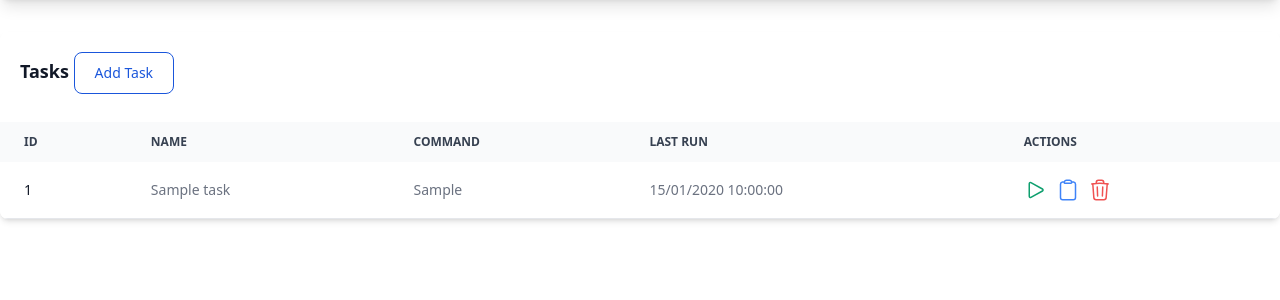
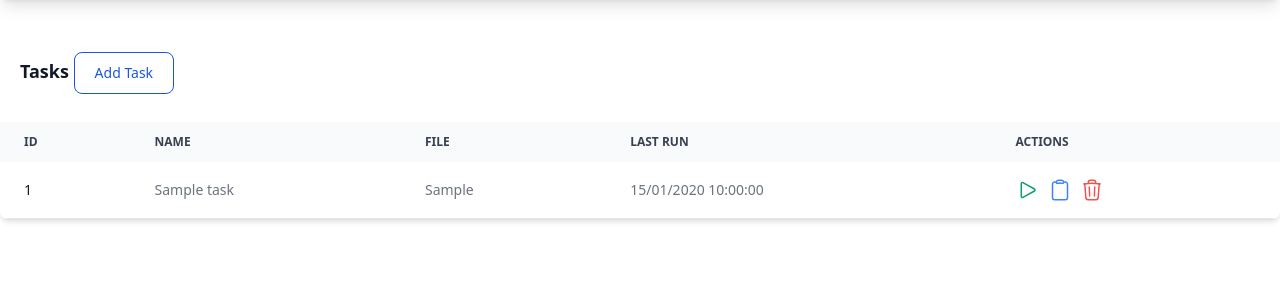
Before and after one commit to Iorjunior/hooki, a Flask app: page / in a window 1280 px wide. Shown: the part 52-352 px from the top of the page. Run offline with Flask 3, Linux system fonts and the light colour scheme; a user stored in the database is signed in; tables that the repository leaves empty hold one stand-in row (values such as "Sample post"); style sheets or scripts are compiled from the project's sources; parts of the project's set-up code (start-up, migrations or seed data) failed here and were passed over; some libraries are stand-ins or nearby versions.

Commit message:
fix(tasks): change task to run file

```diff
--- a/services/tasks.py
+++ b/services/tasks.py
@@ -65,7 +65,7 @@ def execute_task(id):
     if json_data['token'] == task.token:
         try:
             process = subprocess.run(
-                f"{task.command}", shell=True, stdout=subprocess.PIPE, cwd=task.directory, check=True)
+                f"./{task.command}", shell=True, stdout=subprocess.PIPE, cwd=task.directory)
             res = [r for r in str(process.stdout, 'UTF-8').split("\n") if r]
 
             task.last_run = datetime.now()
--- a/templates/index.html
+++ b/templates/index.html
@@ -18,7 +18,7 @@
                         Name
                     </th>
                     <th scope="col" class="px-6 py-3">
-                        Command
+                        File
                     </th>
                     <th scope="col" class="px-6 py-3">
                         Last run
```
